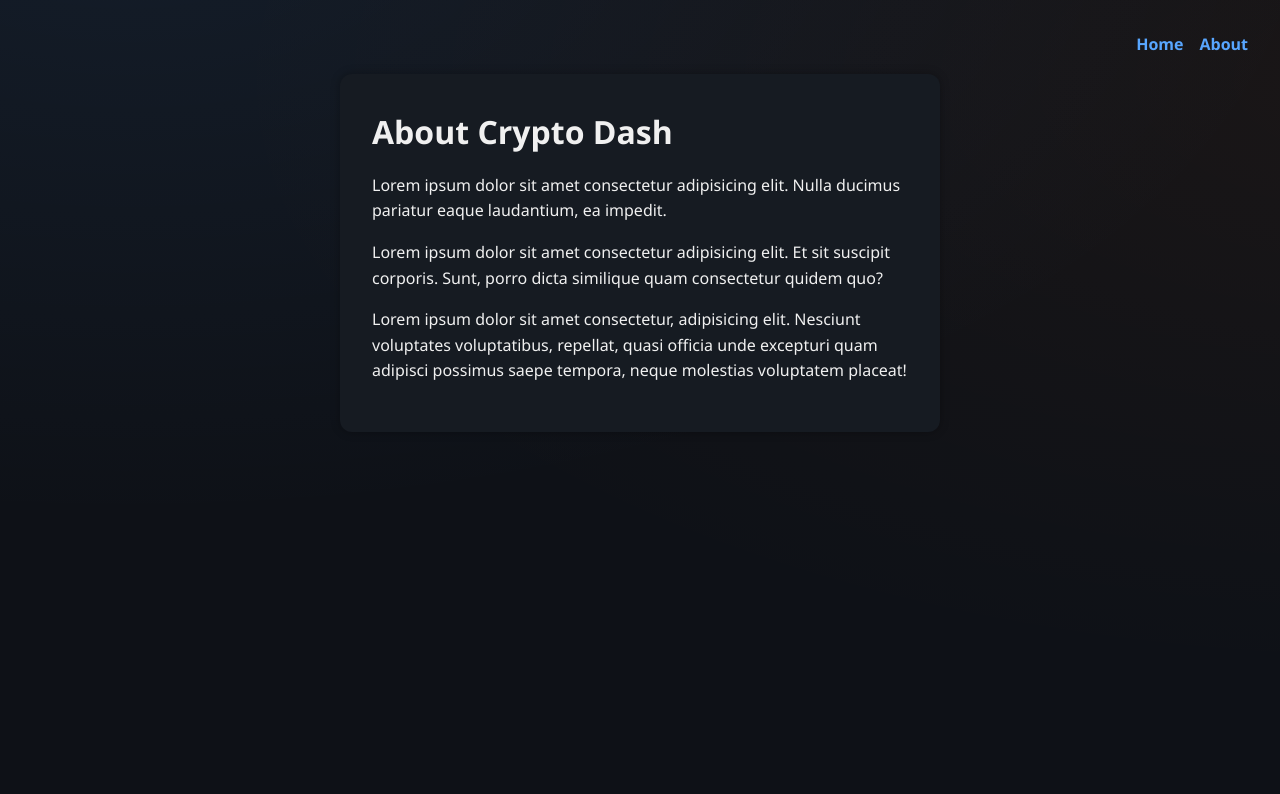
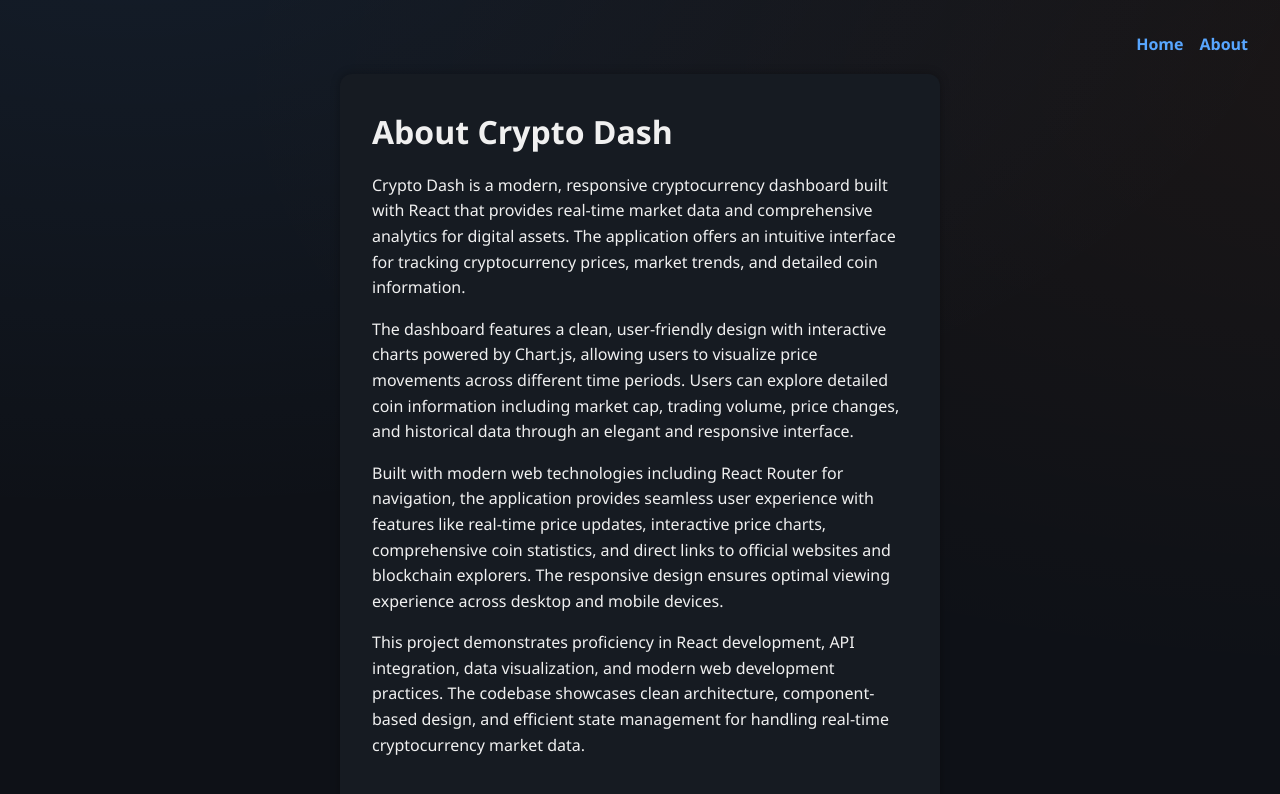
Before and after one commit to Norwood45335/crypto-dash, a React (Vite) app: page /about in a window 1280 px wide. Shown: the top 794 px of the page. Built offline with nearby package versions, Linux system fonts and the light colour scheme; no server answers.

Commit message:
Latin text and graph loading changes

```diff
--- a/src/components/CoinChart.jsx
+++ b/src/components/CoinChart.jsx
@@ -11,6 +11,7 @@ import {
     TimeScale
 } from "chart.js";
 import 'chartjs-adapter-date-fns';
+import Spinner from "./Spinner";
 
 ChartJS.register(
     CategoryScale,
@@ -137,8 +138,6 @@ const CoinChart = ({coinId, onHoverPoint, currentPrice}) => {
         { label: '1Y', value: 365 }
     ]
 
-    if (loading) return <p>Loading chart...</p>
-
     return <div className="chart-section">
         <div className="range-controls">
             {ranges.map(r => (
@@ -149,11 +148,29 @@ const CoinChart = ({coinId, onHoverPoint, currentPrice}) => {
                 >{r.label}</button>
             ))}
         </div>
-        <div className="chart-wrapper">
-            <Line
-                data={chartData}
-                options={options}
-            />
+        <div className="chart-wrapper" style={{ position: 'relative' }}>
+            {chartData && (
+                <Line
+                    data={chartData}
+                    options={options}
+                />
+            )}
+            {loading && (
+                <div style={{
+                    position: 'absolute',
+                    top: 0,
+                    left: 0,
+                    right: 0,
+                    bottom: 0,
+                    backgroundColor: 'rgba(0, 0, 0, 0.7)',
+                    display: 'flex',
+                    alignItems: 'center',
+                    justifyContent: 'center',
+                    zIndex: 10
+                }}>
+                    <Spinner />
+                </div>
+            )}
         </div>
     </div>
 }
--- a/src/pages/about.jsx
+++ b/src/pages/about.jsx
@@ -2,9 +2,13 @@ const AboutPage = () => {
     return (
         <div className="about">
             <h1>About Crypto Dash</h1>
-            <p>Lorem ipsum dolor sit amet consectetur adipisicing elit. Nulla ducimus pariatur eaque laudantium, ea impedit.</p>
-            <p>Lorem ipsum dolor sit amet consectetur adipisicing elit. Et sit suscipit corporis. Sunt, porro dicta similique quam consectetur quidem quo?</p>
-            <p>Lorem ipsum dolor sit amet consectetur, adipisicing elit. Nesciunt voluptates voluptatibus, repellat, quasi officia unde excepturi quam adipisci possimus saepe tempora, neque molestias voluptatem placeat!</p>
+            <p>Crypto Dash is a modern, responsive cryptocurrency dashboard built with React that provides real-time market data and comprehensive analytics for digital assets. The application offers an intuitive interface for tracking cryptocurrency prices, market trends, and detailed coin information.</p>
+
+            <p>The dashboard features a clean, user-friendly design with interactive charts powered by Chart.js, allowing users to visualize price movements across different time periods. Users can explore detailed coin information including market cap, trading volume, price changes, and historical data through an elegant and responsive interface.</p>
+
+            <p>Built with modern web technologies including React Router for navigation, the application provides seamless user experience with features like real-time price updates, interactive price charts, comprehensive coin statistics, and direct links to official websites and blockchain explorers. The responsive design ensures optimal viewing experience across desktop and mobile devices.</p>
+
+            <p>This project demonstrates proficiency in React development, API integration, data visualization, and modern web development practices. The codebase showcases clean architecture, component-based design, and efficient state management for handling real-time cryptocurrency market data.</p>
         </div>
      );
 }
```
